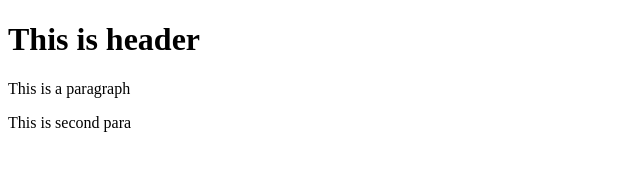
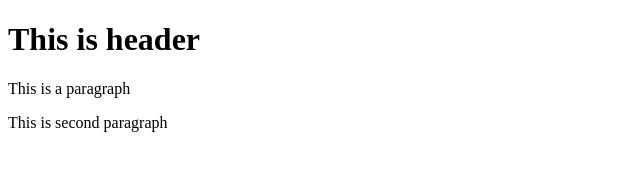
Before and after one commit to iamnitinrawat/git-test, a plain HTML site: page index.html in a window 1280 px wide. Shown: the full height of the page, 0-640 px from the left. Drawn offline with Linux system fonts and the light colour scheme.

Commit message:
commited

```diff
--- a/index.html
+++ b/index.html
@@ -6,7 +6,7 @@
 <body>
 	<h1>This is header</h1>
 	<p>This is a paragraph</p>
-	<p>This is second para</p>
+	<p>This is second paragraph</p>
 
 </body>
 </html>
```
